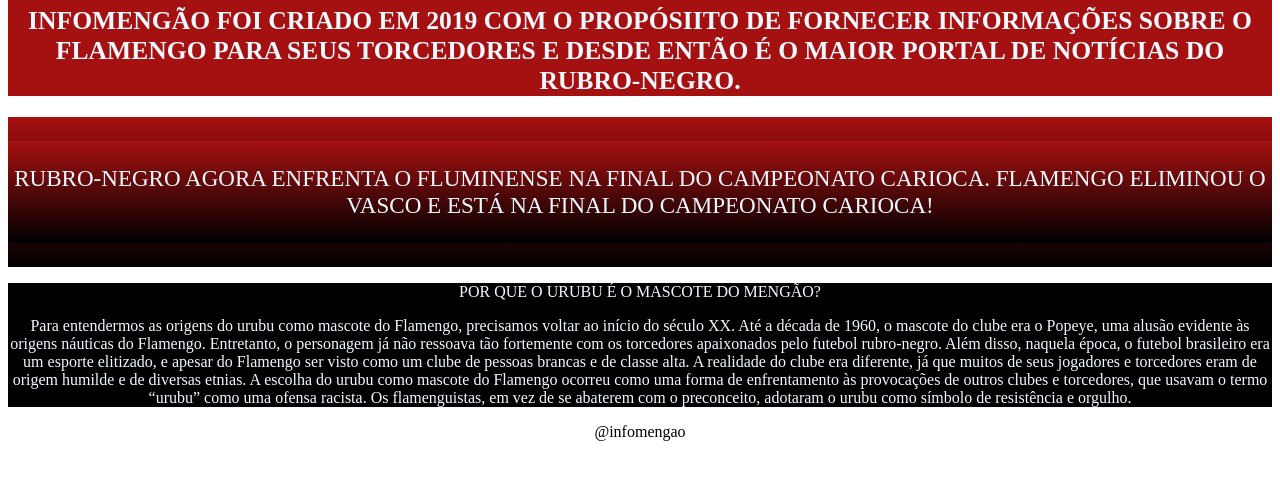
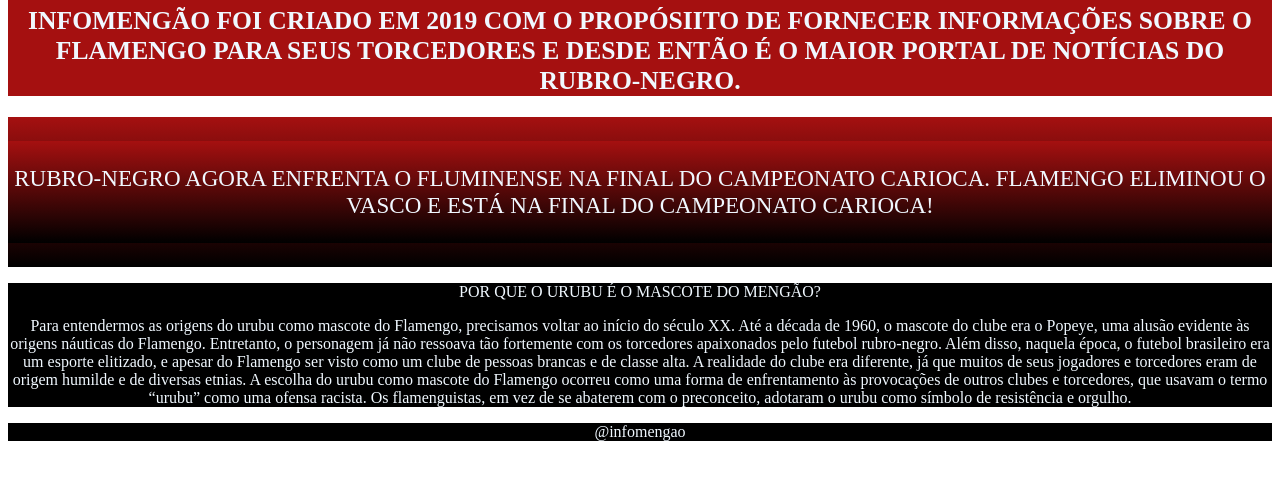
Before and after one commit to gatinhosaofofos/infomeng-o, a plain HTML site: page index.html in a window 1280 px wide. Shown: the part 95-574 px from the top of the page. Drawn offline with Linux system fonts and the light colour scheme.

Commit message:
Update style.css

```diff
--- a/style.css
+++ b/style.css
@@ -37,4 +37,6 @@
 
 .fim {
     text-align: center;
+    background-color: #000000;
+    color: aliceblue;
 }
```
